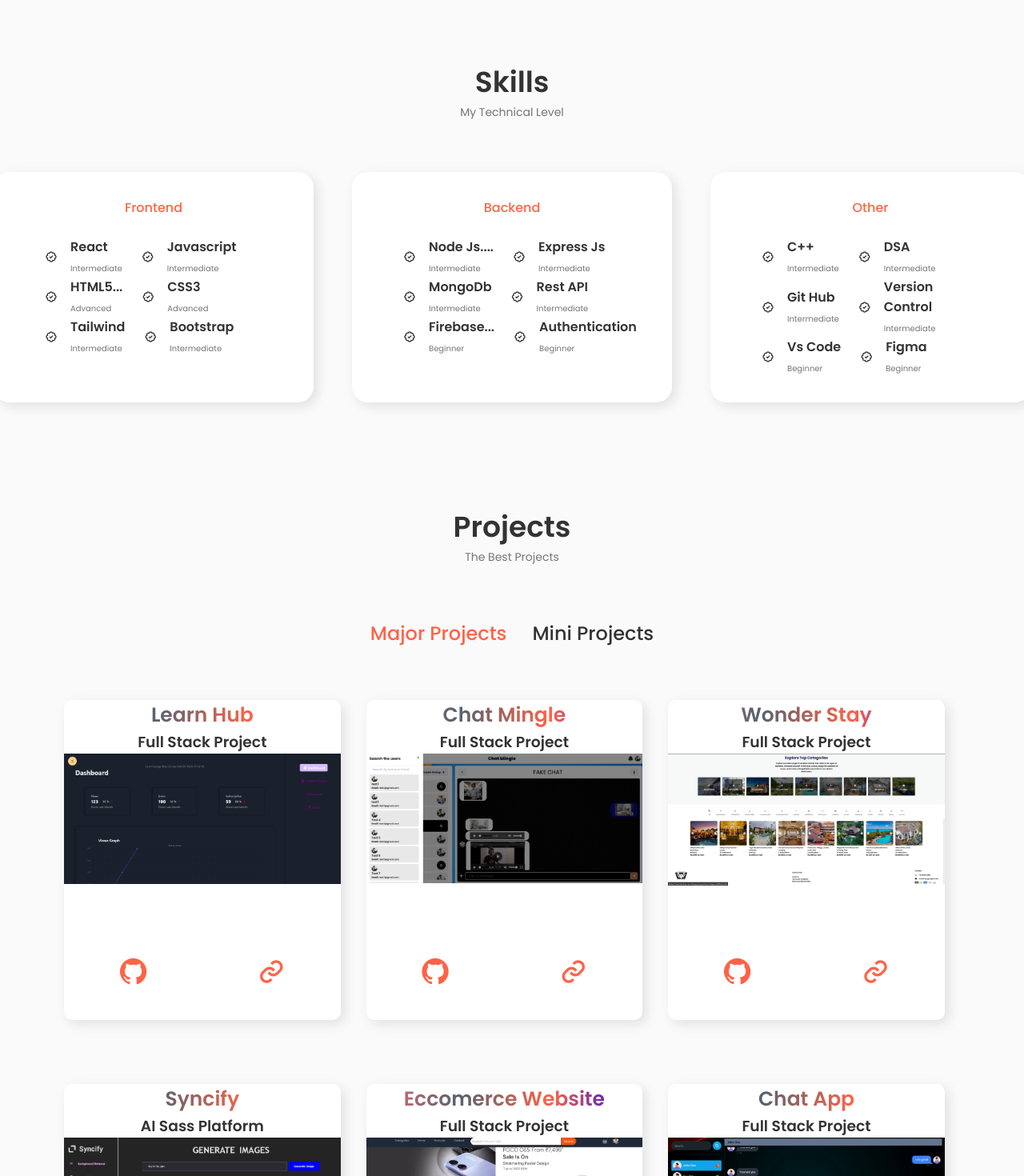
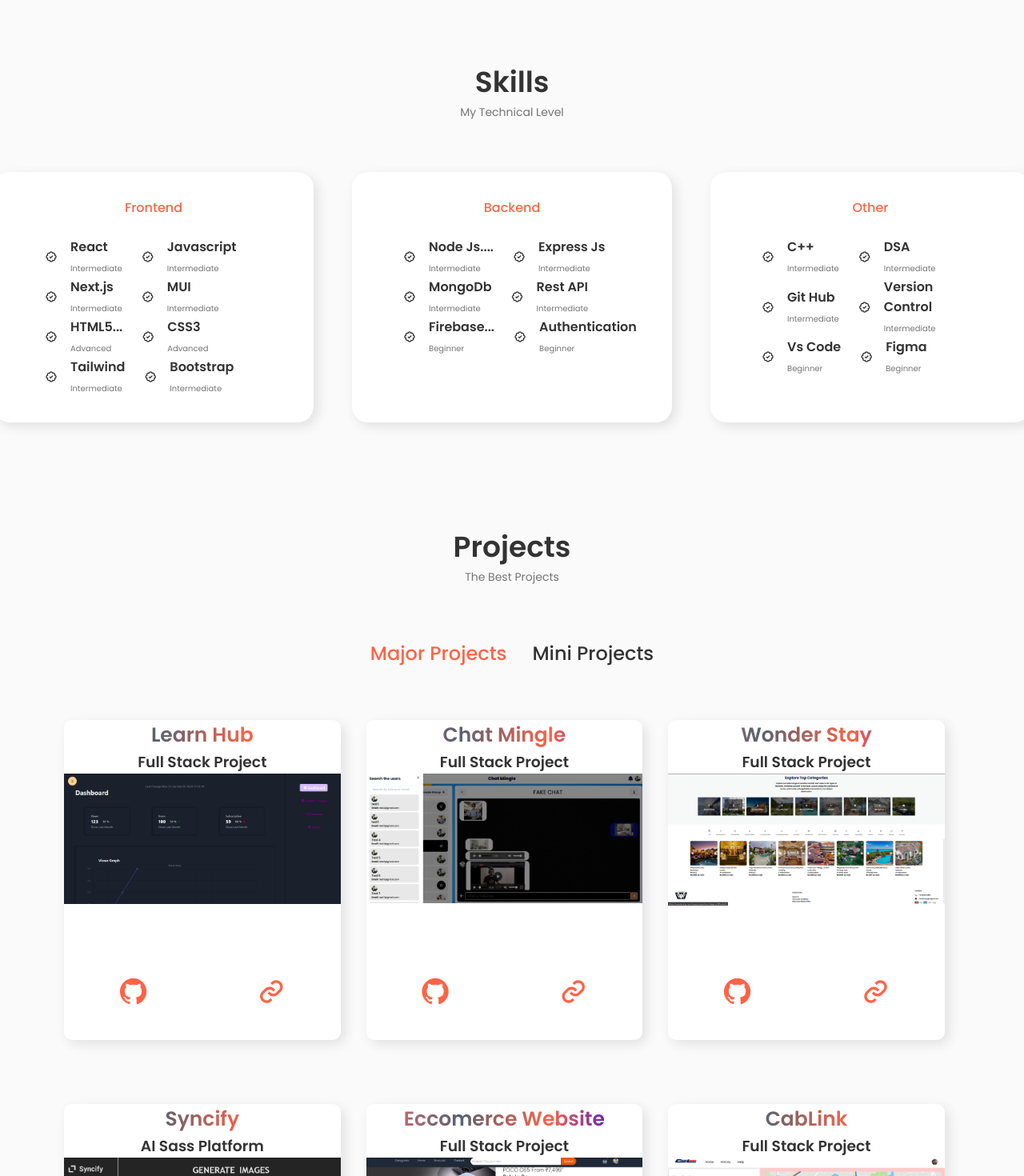
Before and after one commit to hritikpathak06/My-Portfolio, a React (Create React App) app: page / in a window 1280 px wide. Shown: the part 1330-2800 px from the top of the page at 80% size. Built offline with nearby package versions, Linux system fonts and the light colour scheme.

Commit message:
skill and project added

```diff
--- a/src/components/Projects/Projects.jsx
+++ b/src/components/Projects/Projects.jsx
@@ -18,6 +18,7 @@ import SYNCIFY from "../../assets/syncify.png"
 import LANDING from "../../assets/landing.png"
 import WONDERSTAY from "../../assets/wonder.png"
 import CHATMINGLE from "../../assets/chatmingle.png"
+import CABLINK from "../../assets/cablink.png"
 
 const Projects = () => {
   const [toggleState, setToggleState] = useState(1);
@@ -168,12 +169,13 @@ const fullStackProjectsData = [
     link2: "https://github.com/hritikpathak06/Frontend--Eccomerce",
   },
   {
-    name: "Chat App",
+    name: "CabLink",
     type: "Full Stack Project",
-    image: CHATTER,
-    link1: "https://chatter-up-xa94.onrender.com/",
-    link2: "https://github.com/hritikpathak06/ChatterUp",
+    image: CABLINK,
+    link1: "https://cablink.vercel.app/",
+    link2: "https://github.com/hritikpathak06/Cablink",
   },
+
   {
     name: "Socio Media",
     type: "Full Stack Project",
@@ -187,6 +189,13 @@ const fullStackProjectsData = [
     image: Netflix,
     link1: "https://netflix-clone-sandy-beta.vercel.app/",
     link2: "https://github.com/hritikpathak06/Netflix-Clone",
+  },
+  {
+    name: "Chat App",
+    type: "Full Stack Project",
+    image: CHATTER,
+    link1: "https://chatter-up-xa94.onrender.com/",
+    link2: "https://github.com/hritikpathak06/ChatterUp",
   },
   {
     name: "CodeOpen",
--- a/src/components/Skills/Frontend.jsx
+++ b/src/components/Skills/Frontend.jsx
@@ -22,6 +22,28 @@ const Frontend = () => {
               <i class="bx bx-badge-check"></i>
               <div>
                 <h3 className="skills__name">Javascript</h3>
+                <span className="skills__level">Intermediate</span>
+              </div>
+            </div>
+          </div>
+        </div>
+
+
+        <div className="skills__box">
+          <div className="skills__group">
+            <div className="skills__data">
+              <i class="bx bx-badge-check"></i>
+
+              <div>
+                <h3 className="skills__name">Next.js</h3>
+                <span className="skills__level">Intermediate</span>
+              </div>
+            </div>
+
+            <div className="skills__data">
+              <i class="bx bx-badge-check"></i>
+              <div>
+                <h3 className="skills__name">MUI</h3>
                 <span className="skills__level">Intermediate</span>
               </div>
             </div>
```
Also changed, not shown: src/assets/cablink.png (added).
